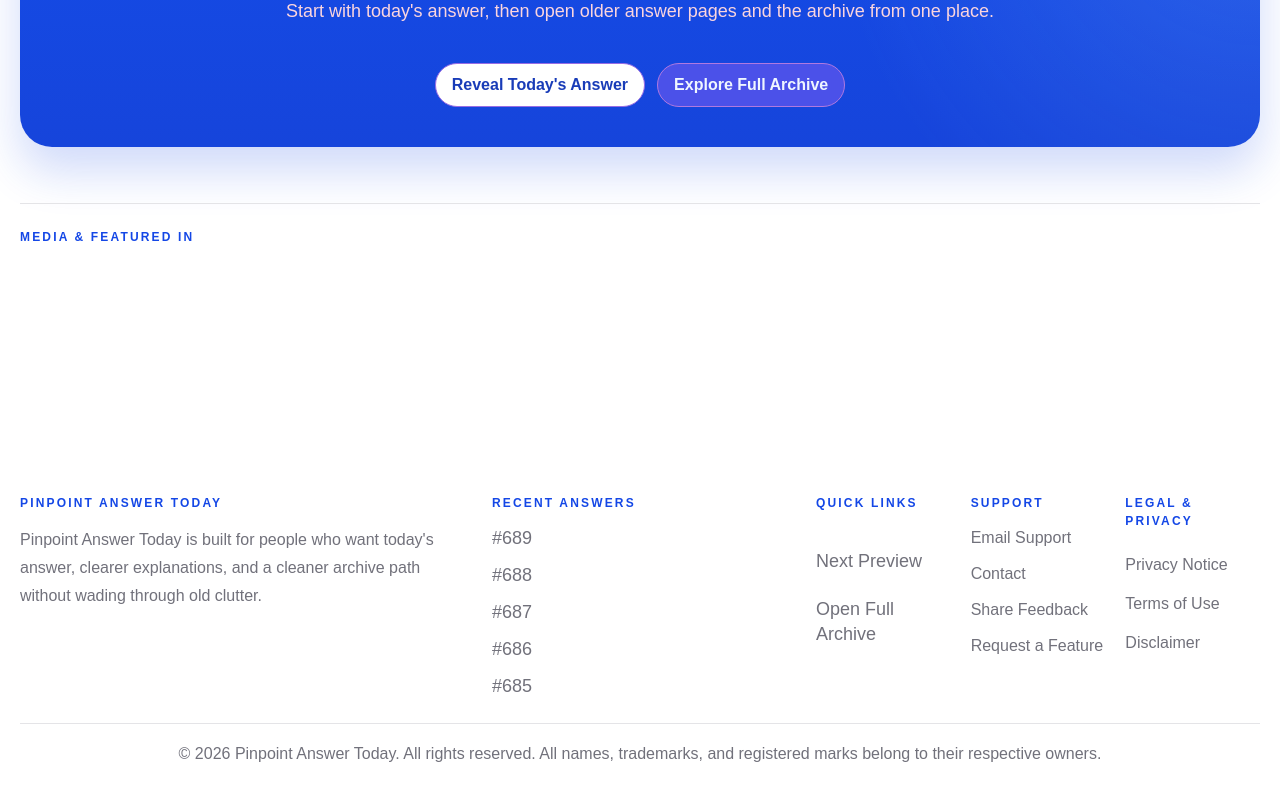
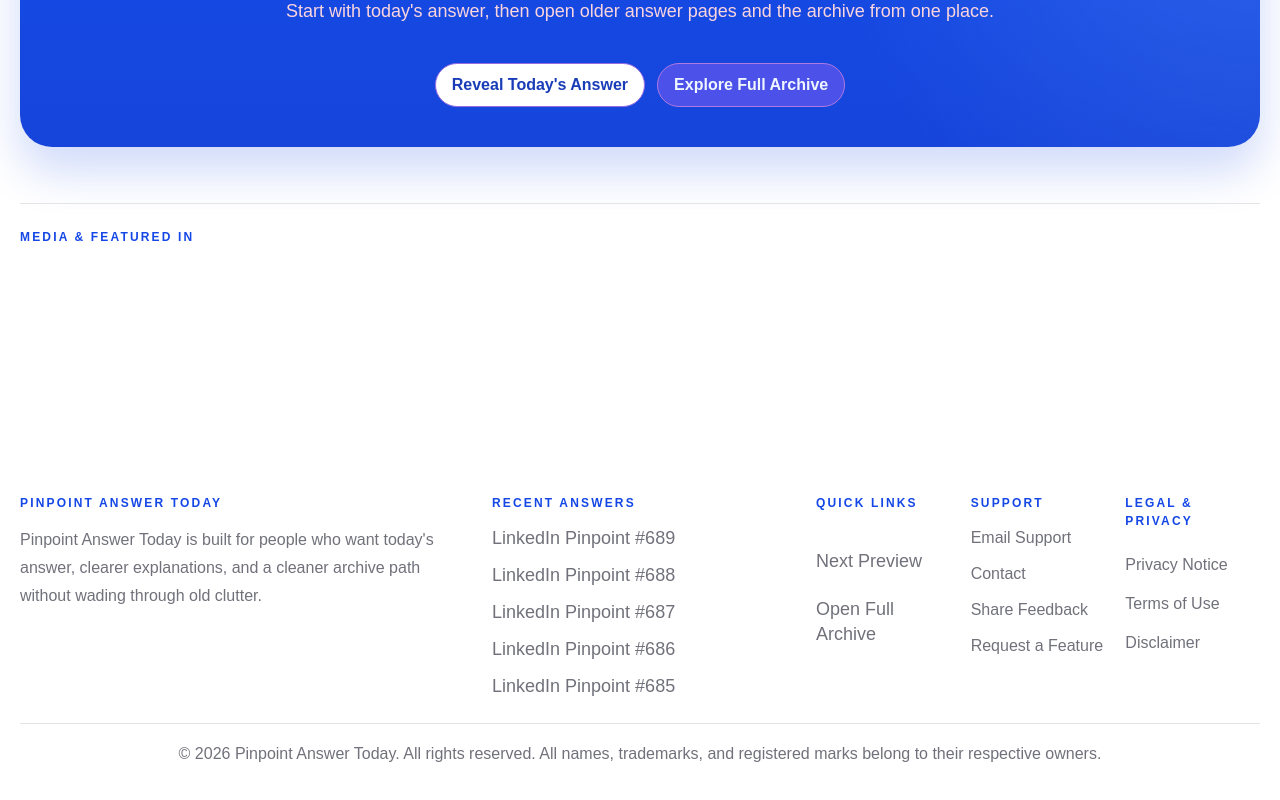
Before and after one commit to elng12/pinpoint-answer-today-new, a Next.js app: page / in a window 1280 px wide. Shown: the part 4745-5545 px from the top of the page. Built offline with nearby package versions, Linux system fonts and the light colour scheme; no server answers; grey boxes are pictures that could not be loaded; a web font is replaced by a local one.

Commit message:
Restore footer recent answer labels

```diff
--- a/components/layout/Footer.tsx
+++ b/components/layout/Footer.tsx
@@ -50,7 +50,7 @@
             <ul className="footer-link-list footer-link-list-compact">
               {recentEntries.map((entry) => (
                 <li key={entry.slug}>
-                  <Link href={routes.detail(entry.slug)} prefetch={false}>{`#${entry.number}`}</Link>
+                  <Link href={routes.detail(entry.slug)} prefetch={false}>{`LinkedIn Pinpoint #${entry.number}`}</Link>
                 </li>
               ))}
             </ul>
```
